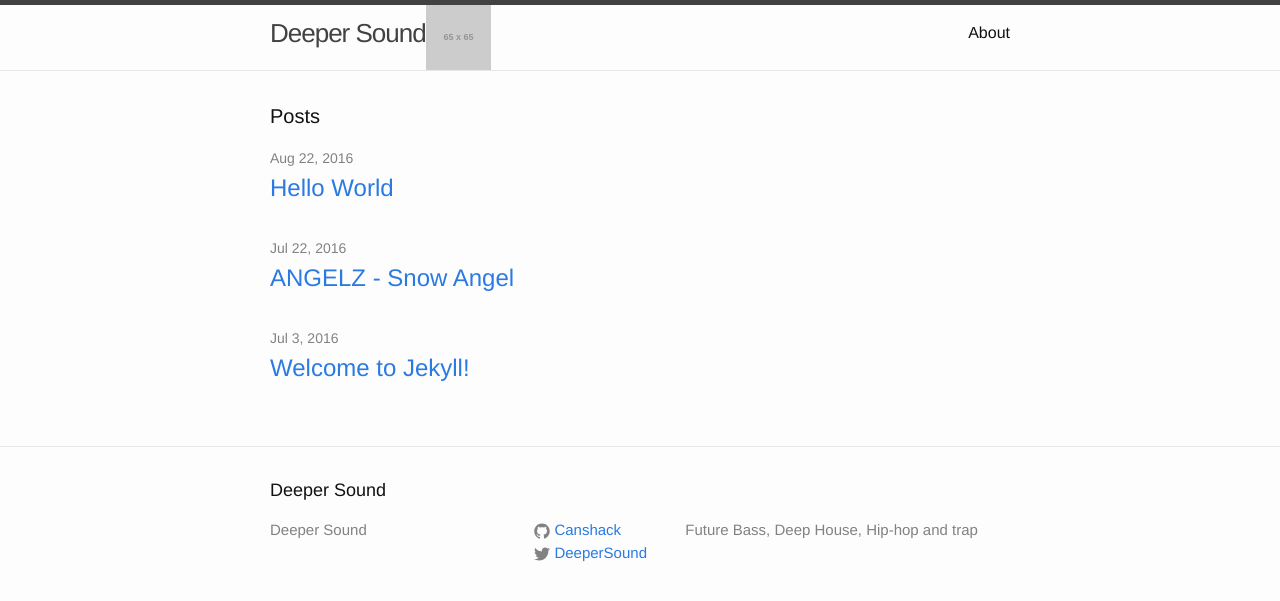
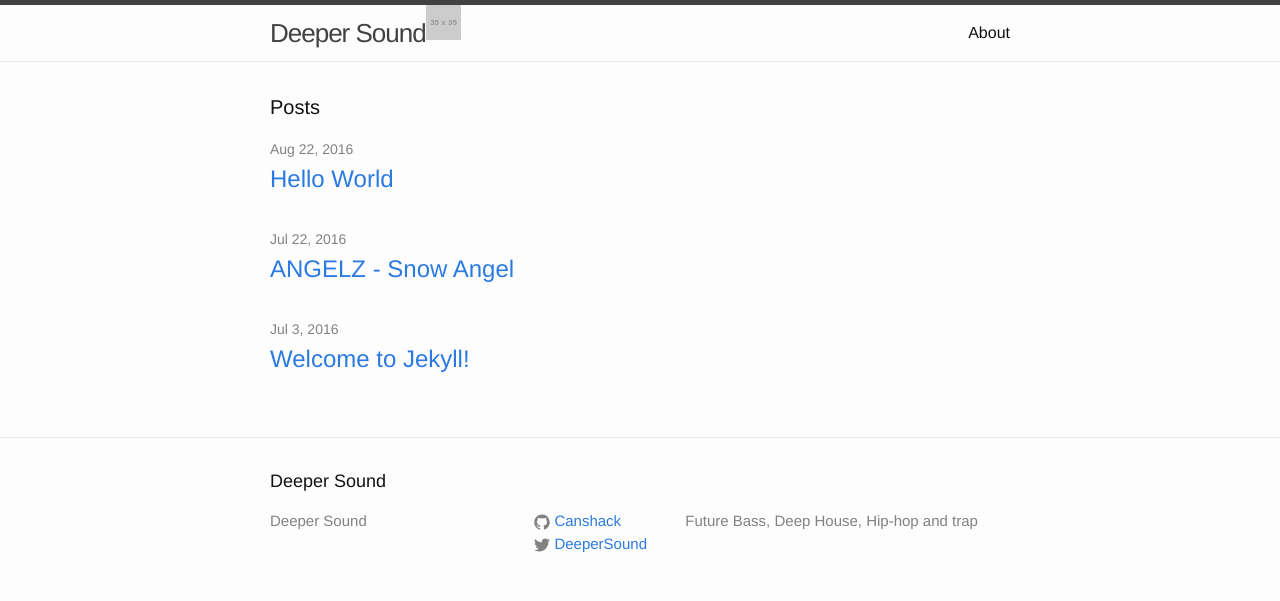
Before and after one commit to tfrenchy/Canshack.github.io, a Jekyll site: the page built from index.html, in a window 1280 px wide. Shown: the top 601 px of the page. Built offline with Jekyll 4.4.1, drawn with Linux system fonts in a browser that asks for light colours.

Commit message:
Update header.html

```diff
--- a/_includes/header.html
+++ b/_includes/header.html
@@ -2,7 +2,7 @@
 
   <div class="wrapper">
 
-    <img class="head-logo" src="http://placehold.it/65x65">
+    <img class="head-logo" src="http://placehold.it/35x35">
 
     <a class="site-title" href="{{ site.baseurl }}/">{{ site.title }}</a>
 
```
